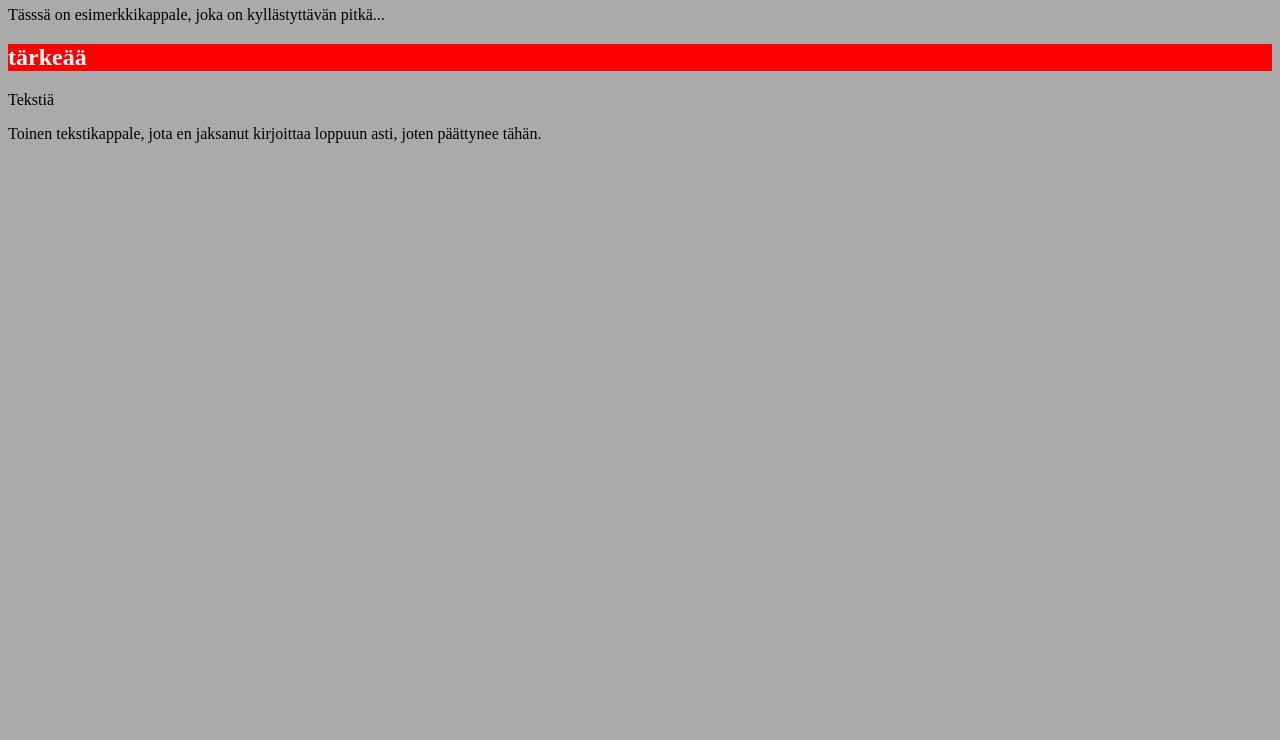
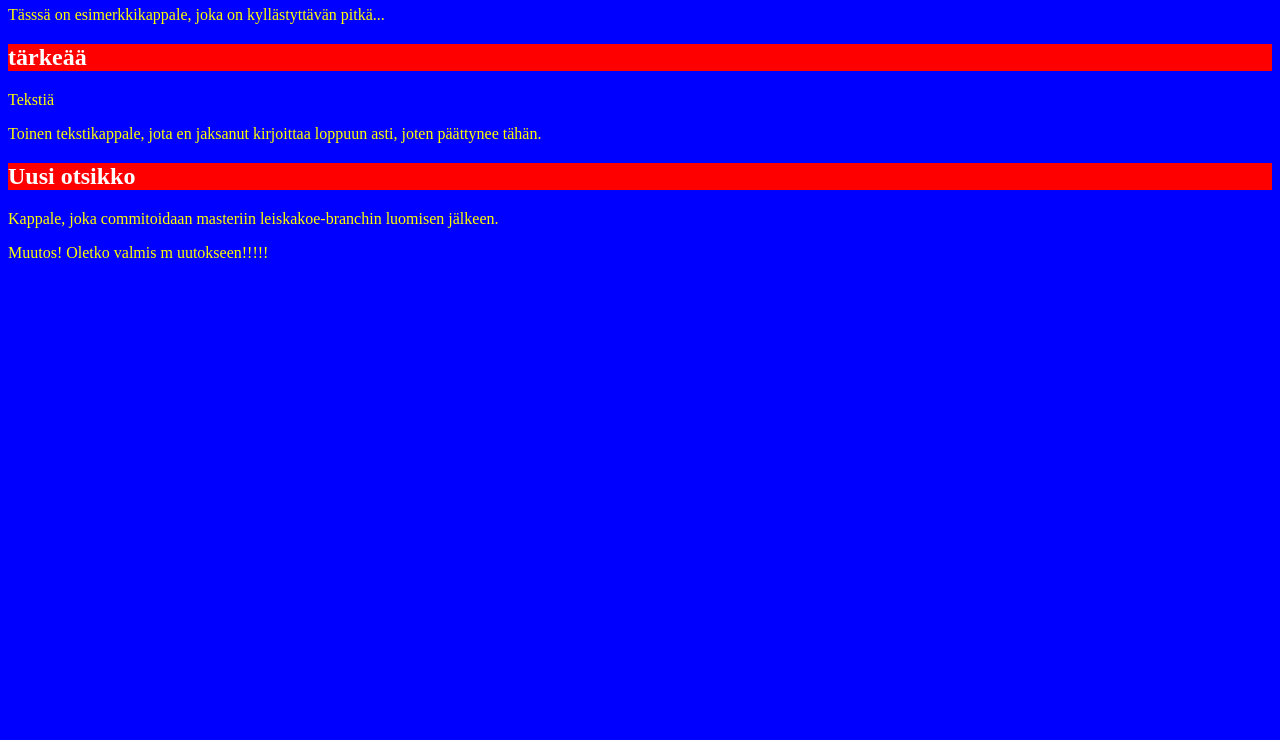
Before and after one commit to juhotuomainen/gittreeni, a plain HTML site: page index.html in a window 1280 px wide. Shown: the part 60-800 px from the top of the page. Drawn offline with Linux system fonts and the light colour scheme.

Commit message:
Värimaailmaa muutettu yhdistämällä leiskakoe master-haaraan

```diff
--- a/index.html
+++ b/index.html
@@ -7,6 +7,14 @@
 </head>
 <h1> Git-harjoittelua </h1>
 <p> Tässsä on esimerkkikappale, joka on kyllästyttävän pitkä... </p>
-<h2> tärkeää</h2><p>Tekstiä</p><p>Toinen tekstikappale, jota en jaksanut kirjoittaa loppuun asti, joten päättynee tähän. </p>
+<h2> tärkeää</h2>
+<p>Tekstiä</p>
+<p>Toinen tekstikappale, jota en jaksanut kirjoittaa loppuun asti, joten päättynee tähän. </p>
+<h2>Uusi otsikko</h2>
+
+<p>Kappale, joka commitoidaan masteriin leiskakoe-branchin luomisen jälkeen.</p>
+<p> Muutos! Oletko valmis m uutokseen!!!!! </p>
+
+
 </body>
 </html>
--- a/tyyli.css
+++ b/tyyli.css
@@ -1,6 +1,8 @@
 body {
-background-color: #aaa;
+background-color: blue;
+color: yellow;
 }
+
 h2 {
 background-color: red;
 color: white;
```
